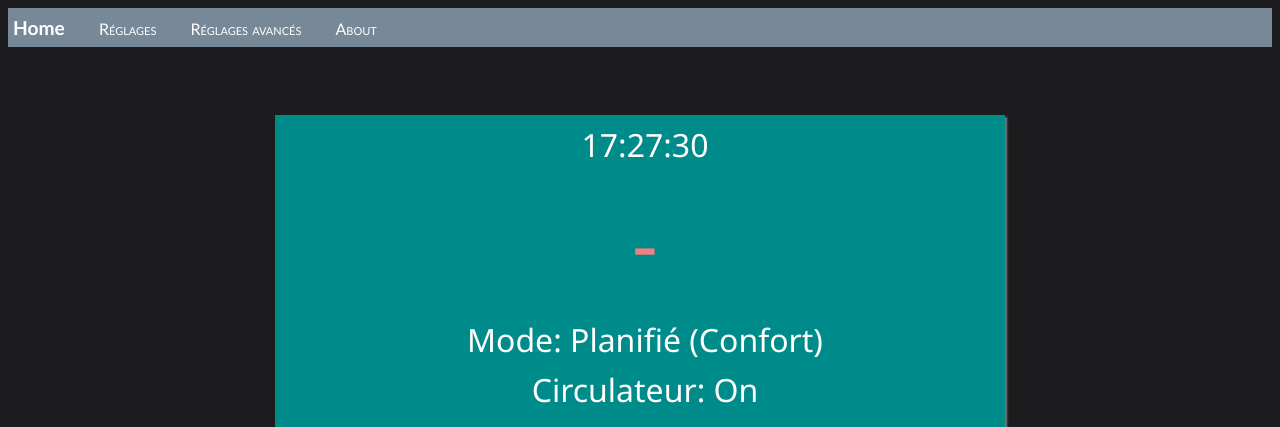
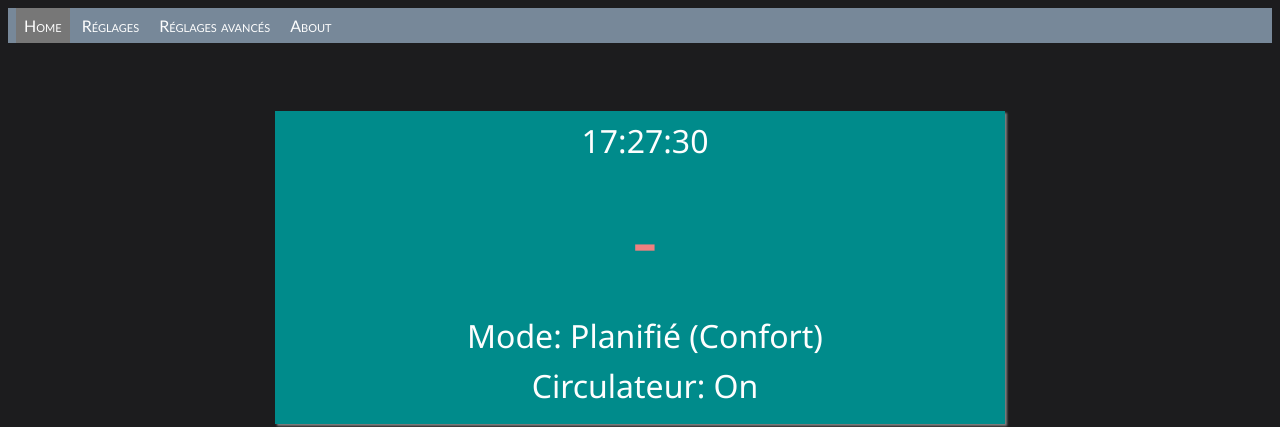
Before and after one commit to bonzai133/webMockup, a Flask app: page / in a window 1280 px wide. Shown: the top 427 px of the page. Run offline with Flask 3, Linux system fonts and the light colour scheme.

Commit message:
change navbar css

```diff
--- a/static/site.css
+++ b/static/site.css
@@ -14,27 +14,31 @@ img {
     color: blue;
 }
 
+
 .navbar {
     background-color: lightslategray;
-    font-size: 1em;
     font-family: 'Trebuchet MS', 'Lucida Sans Unicode', 'Lucida Grande', 'Lucida Sans', Arial, sans-serif;
-    color: white;
-    padding: 8px 5px 8px 5px;
+    padding: 8px;
 }
 
 .navbar a {
     text-decoration: none;
     color: inherit;
+    padding: 8px;
 }
 
-.navbar-brand {
-    font-size: 1.2em;
-    font-weight: 600;
-}
 
 .navbar-item {
     font-variant: small-caps;
-    margin-left: 30px;
+
+}
+
+a:hover {
+    background-color: #111;
+ }
+
+a.active {
+    background-color: #777;
 }
 
 .body-content {
--- a/templates/layout.html
+++ b/templates/layout.html
@@ -10,10 +10,10 @@
 
     <body>
         <div class="navbar">
-            <a href="{{ url_for('home') }}" class="navbar-brand">Home</a>
-            <a href="{{ url_for('config') }}" class="navbar-item">Réglages</a>
-            <a href="{{ url_for('configAdvanced') }}" class="navbar-item">Réglages avancés</a>
-            <a href="{{ url_for('about') }}" class="navbar-item">About</a>
+            <a href="{{ url_for('home') }}" class="navbar-item {% if request.path == url_for('home') %}active{% endif %}">Home</a></li>
+            <a href="{{ url_for('config') }}" class="navbar-item {% if request.path == url_for('config') %}active{% endif %}">Réglages</a></li>
+            <a href="{{ url_for('configAdvanced') }}" class="navbar-item {% if request.path == url_for('configAdvanced') %}active{% endif %}">Réglages avancés</a></li>
+            <a href="{{ url_for('about') }}" class="navbar-item {% if request.path == url_for('about') %}active{% endif %}">About</a></li>
         </div>
 
         <div class="body-content">
```
